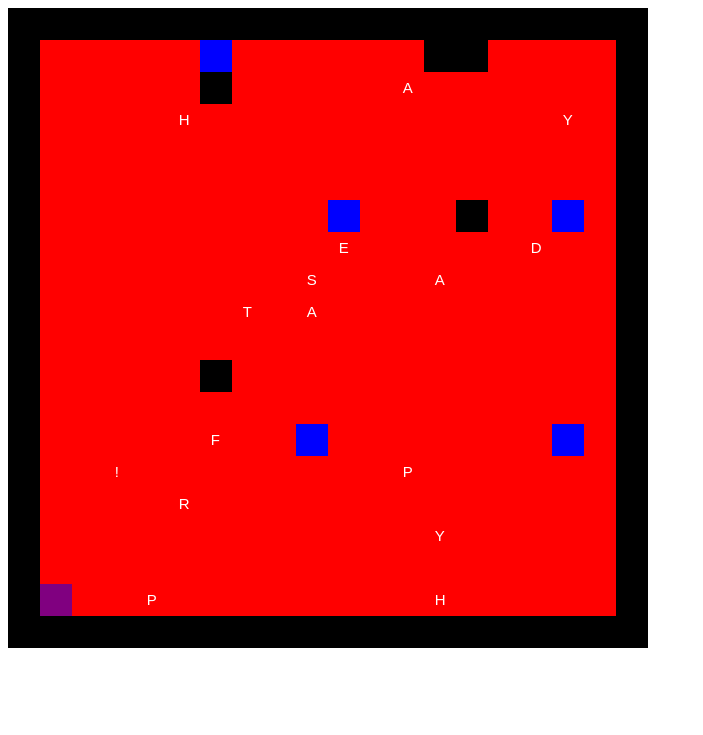
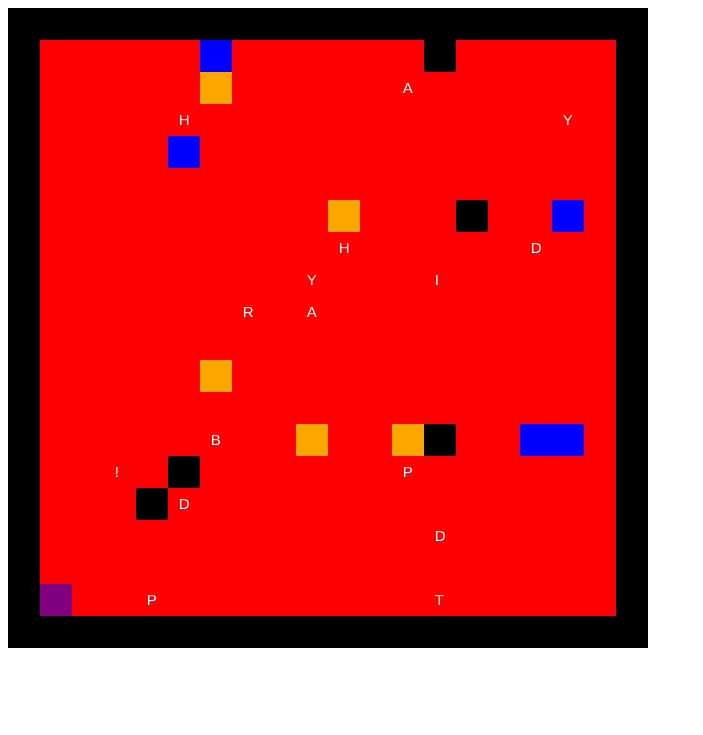
Before and after one commit to lnaylor/lnaylor.github.io, a plain HTML site: page index.html in a window 1280 px wide. Shown: the whole page, without its empty margins (0-703 px from the left). Drawn offline with Linux system fonts and the light colour scheme.

Commit message:
Dad Bday2020

```diff
--- a/fday19.js
+++ b/dad20.js
@@ -1,7 +1,7 @@
-var target_full = "HAPPYFATHER'SDAY!";
-var target = "HAPPYFATHER'SDAY!";
+var target_full = "HAPPYBIRTHDAYDAD!";
+var target = "HAPPYBIRTHDAYDAD!";
 resetTarget = function() {
-	target = "HAPPYFATHER'SDAY!";
+	target = "HAPPYBIRTHDAYDAD!";
 }
 var message = "";
 var endGame;
@@ -34,6 +34,7 @@ const NON_VISIBLE = 1;
 const TOK_COL = 1;
 const TOK_ROW = 8;
 const OBSTACLE = 7;
+const R_OBSTACLE = 9;
 
 var map = {
 	cols:20,
@@ -130,9 +131,9 @@ var map = {
 	0, 0, 0, 0, 0, 0, 7, 0, 0, 0, 0, 0, 0, 0, 0, 0, 0, 0, 0, 0,
 	0, 0, 0, 0, 0, 0, 0, 0, 0, 0, 0, 0, 0, 0, 0, 0, 0, 0, 0, 0,
 	0, 0, 0, 0, 0, 0, 0, 0, 0, 0, 0, 4, 0, 0, 0, 0, 0, 0, 0, 0,
+	0, 0, 9, 0, 0, 0, 0, 0, 0, 0, 0, 0, 0, 0, 0, 0, 9, 0, 0, 0,
 	0, 0, 0, 0, 0, 0, 0, 0, 0, 0, 0, 0, 0, 0, 0, 0, 0, 0, 0, 0,
-	0, 0, 0, 0, 0, 0, 0, 0, 0, 0, 0, 0, 0, 0, 0, 0, 0, 0, 0, 0,
-	0, 0, 0, 0, 0, 0, 0, 0, 0, 0, 0, 0, 0, 0, 0, 0, 0, 0, 0, 0,
+	0, 0, 0, 0, 0, 0, 0, 0, 0, 9, 0, 0, 0, 0, 0, 0, 0, 0, 0, 0,
 	0, 0, 0, 0, 0, 0, 0, 0, 0, 0, 0, 0, 0, 7, 0, 0, 0, 0, 0, 0,
 	0, 0, 0, 0, 0, 0, 0, 0, 0, 0, 0, 0, 0, 0, 0, 0, 0, 0, 0, 0,
 	0, 0, 0, 0, 0, 0, 0, 0, 0, 0, 0, 0, 0, 0, 0, 0, 0, 0, 0, 0,
@@ -144,7 +145,7 @@ var map = {
 	0, 0, 0, 0, 0, 0, 0, 0, 0, 0, 0, 0, 0, 0, 0, 0, 0, 0, 0, 0,
 	0, 4, 0, 0, 0, 0, 0, 0, 0, 0, 0, 0, 0, 0, 0, 0, 0, 0, 0, 0,
 	0, 0, 0, 0, 0, 0, 0, 0, 0, 0, 0, 0, 0, 0, 0, 0, 0, 0, 0, 0,
-	0, 0, 0, 0, 0, 0, 0, 0, 0, 0, 0, 0, 0, 0, 0, 0, 0, 0, 0, 0,
+	0, 0, 0, 0, 0, 0, 0, 0, 0, 0, 0, 0, 0, 9, 0, 0, 0, 0, 0, 0,
 	0, 0, 0, 0, 0, 0, 0, 0, 0, 0, 0, 0, 0, 0, 0, 0, 0, 0, 0, 0
 	],
 	[
@@ -188,6 +189,15 @@ var getNumObs4 = function() {
 	var count=0;
 	for (var i =0; i<map.layers[4].length; i++) {
 		if (map.layers[4][i]==4) {
+			count++;
+		}
+	}
+	return count;
+}
+var getNumObs9 = function() {
+	var count=0;
+	for (var i =0; i<map.layers[4].length; i++) {
+		if (map.layers[4][i]==9) {
 			count++;
 		}
 	}
@@ -373,6 +383,19 @@ Game.update = function(delta) {
 			hitCol = map.hitCol;
 		}
 	}
+	if(map.layers[4][map.tokenRow*map.cols + map.tokenCol]==R_OBSTACLE) {
+		//Game.reset();
+		//endGame=true;
+		if (map.tokenRow!=hitRow && map.tokenCol!=hitCol) {
+			map.layers[0][map.tokenRow*map.cols+map.tokenCol]=1;
+			map.tokenCol=1;
+			map.tokenRow=18;
+			map.layers[0][map.tokenRow*map.cols+map.tokenCol]=3;
+
+			hitRow = map.tokenRow;
+			hitCol = map.hitCol;
+		}
+	}
 	if(map.layers[4][map.tokenRow*map.cols + map.tokenCol]==4) {
 		Game.reset();
 		endGame=true;
@@ -382,7 +405,7 @@ Game.update = function(delta) {
 		for (var c=0; c<map.cols; c++) {
 			for (var r=0; r<map.rows; r++) {
 				var tile = map.getTile(4, c, r);
-				if((tile==OBSTACLE || tile==4) && map.layers[3][r*map.cols+c]!=1) {
+				if((tile==OBSTACLE || tile==4 || tile==R_OBSTACLE) && map.layers[3][r*map.cols+c]!=1) {
 				//	if (c<map.cols-2) {
 						map.layers[4][r*map.cols+c]=EMPTY;
 						need_new_obs = false;
@@ -505,6 +528,28 @@ Game.update = function(delta) {
 			}
 
 		}
+		for (var i =0; i< numObs-getNumObs9(); i++) {
+			new_direction = possible_directions[Math.floor(Math.random()*possible_directions.length)];
+			new_position = Math.floor(Math.random()*map.cols-2)+1;
+
+			if (new_direction =='N') {
+				map.layers[4][(map.rows-2)*map.cols+new_position] = 9;
+				map.layers[5][(map.rows-2)*map.cols+new_position] = 'N';
+			}
+			if (new_direction =='S') {
+				map.layers[4][1*map.cols+new_position] = 9;
+				map.layers[5][1*map.cols+new_position] = 'S';
+			}
+			if (new_direction =='E') {
+				map.layers[4][new_position*map.cols+1] = 9;
+				map.layers[5][new_position*map.cols+1] = 'E';
+			}
+			if (new_direction =='W') {
+				map.layers[4][1*map.cols+(map.cols-2)] = 9;
+				map.layers[5][1*map.cols+(map.cols-2)] = 'W';
+			}
+
+		}
 		counter=0;
 	}
 	counter+=delta;
@@ -542,6 +587,10 @@ Game._drawLayer = function(layer) {
 					this.ctx.fillStyle="black";
 					this.ctx.fillRect(c*map.tsize, r*map.tsize, map.tsize, map.tsize);
 				}
+				else if (tile==9) {
+					this.ctx.fillStyle="orange";
+					this.ctx.fillRect(c*map.tsize, r*map.tsize, map.tsize, map.tsize);
+				}
 
 			}
 
@@ -568,8 +617,8 @@ Game.render = function() {
 	this.msg_ctx.font="30px Arial";
 	this.msg_ctx.fillStyle="purple";
 	if (message.valueOf()=="HAPPY") {message+=" ";}
-	if (message.valueOf()=="HAPPY FATHER'S") {message+=" ";}
-	if (message.valueOf()=="HAPPY FATHER'S DAY!") {
+	if (message.valueOf()=="HAPPY BIRTHDAY") {message+=" ";}
+	if (message.valueOf()=="HAPPY BIRTHDAY DAD!") {
 		gameWon=true;
 	}
 	this.msg_ctx.fillText(message, 5, 50);
--- a/index.html
+++ b/index.html
@@ -1,9 +1,9 @@
 <!doctype html>
 <html>
 <head>
-	<title>Happy Father's Day!</title>
+	<title>Happy Birthday!</title>
 	<meta charset="utf-8">
-	<script src="fday19.js"></script>
+	<script src="dad20.js"></script>
 </head>
 
 <body>
```
